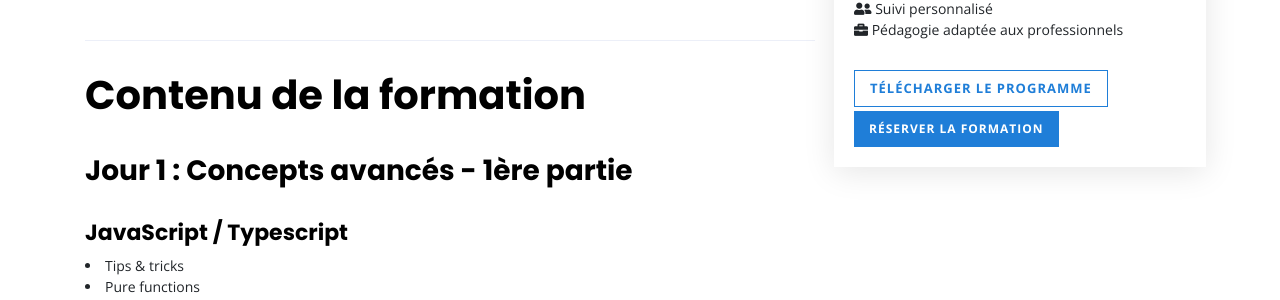
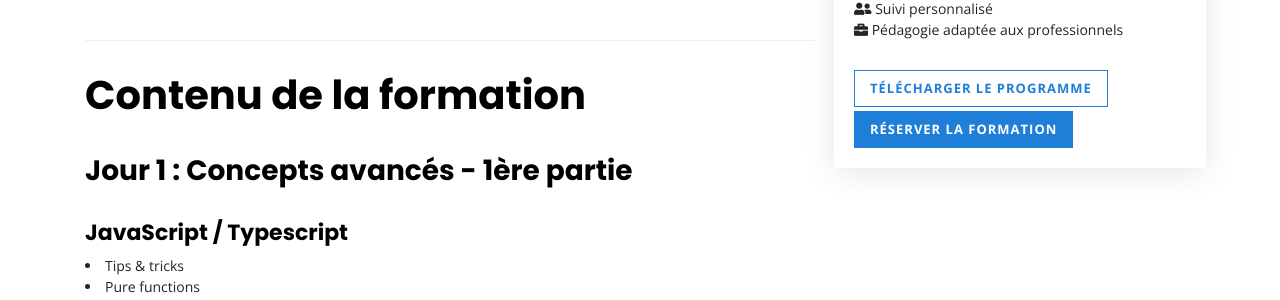
Before and after one commit to hubergerard/hubergerard.github.io, a Jekyll site: the page built from _services/angular-avance.html, in a window 1280 px wide and 1400 px high, scrolled down 1479 px. Shown: the part 483-783 px from the top of the window. Built offline with Jekyll 4.4.1, drawn with Linux system fonts in a browser that asks for light colours.

Commit message:
style correction

```diff
--- a/assets/css/style.css
+++ b/assets/css/style.css
@@ -220,6 +220,10 @@ label {
 	white-space: nowrap;
 }
 
+.btn-blue:hover{
+	color: #fff;
+}
+
 .btn-off {
 	-moz-user-select: none;
 	background: transparent;
@@ -879,7 +883,20 @@ label {
 	background: none;
 	color: #1f7ed8;
 }
+.services-box a.btn-blue {
+	padding: 11px 15px;
+	font-size: 13px;
+	transition: all .5s;
+	border: 1px solid #1f7ed8;
+	background: #1f7ed8;
+	color: white;
+}
 .services-box a.btn:hover {
+	background: #000;
+	border: 1px solid #000;
+	color: #fff;
+}
+.services-box a.btn-blue:hover {
 	background: #000;
 	border: 1px solid #000;
 	color: #fff;
```
Also changed, not shown: assets/img/services/numero_tel.png.
